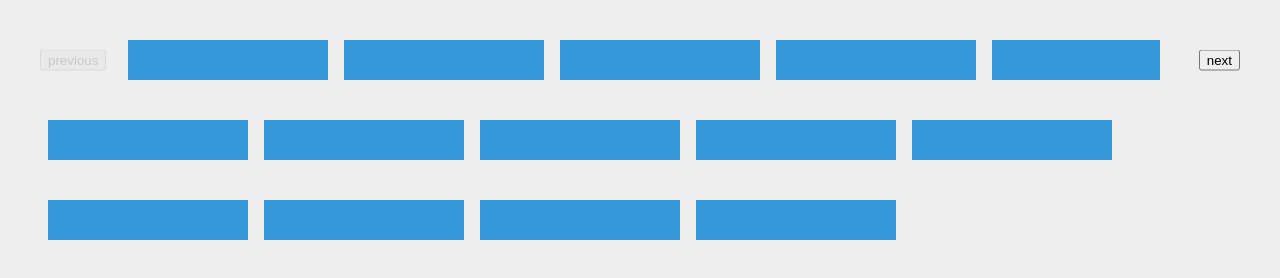
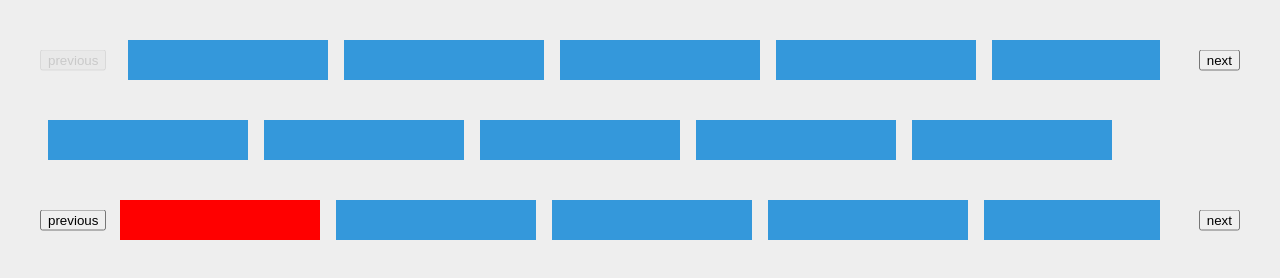
Before and after one commit to robinpoort/swipr, a website: page index.html in a window 1280 px wide. Drawn offline with Linux system fonts and the light colour scheme.

Commit message:
Scroll to start item on load if exists

```diff
--- a/index.html
+++ b/index.html
@@ -42,6 +42,10 @@
             padding-left: 80px;
             padding-right: 80px;
         }
+
+        .is-active {
+            background: red;
+        }
     </style>
 </head>
 <body>
@@ -73,6 +77,17 @@
         <div class="item"></div>
         <div class="item"></div>
         <div class="item"></div>
+        <div class="item"></div>
+        <div class="item"></div>
+        <div class="item"></div>
+        <div class="item is-active" data-swipr-start></div>
+        <div class="item"></div>
+        <div class="item"></div>
+        <div class="item"></div>
+        <div class="item"></div>
+        <div class="item"></div>
+        <div class="item"></div>
+        <div class="item"></div>
     </div>
 </div>
 
--- a/package.json
+++ b/package.json
@@ -1,7 +1,7 @@
 {
   "name": "swipr",
   "description": "Swipe through horizontal content. Buttons for non-mobile/non-touch devices. Natural swipe for mobile/touch devices",
-  "version": "1.0.1",
+  "version": "1.0.2",
   "homepage": "https://robinpoort.github.io/swipr/",
   "author": "https://github.com/robinpoort/swipr/graphs/contributors",
   "repository": {
--- a/src/js/swipr.js
+++ b/src/js/swipr.js
@@ -27,6 +27,7 @@
     var defaults = {
         wrapper: '[data-swipr-wrapper]',
         swiper: '[data-swipr]',
+        startItem: '[data-swipr-start]',
         swiprPreviousButtonClass: 'swipr-prev',
         swiprPreviousButtonContent: 'previous',
         swiprNextButtonClass: 'swipr-next',
@@ -400,7 +401,13 @@
                 hideButtons($swiper);
 
                 // Add initiated class
-                $swiper.parentNode.classList.add(settings.initiatedClass);
+                $swiper.parentNode.classList.add(localSettings.initiatedClass);
+
+                // See if there's a start item
+                var startScroll = $swiper.querySelector(localSettings.startItem);
+                if (startScroll) {
+                    animateScroll($swiper, startScroll.offsetLeft, settings.speed);
+                }
 
                 // Check for scrollbar
                 hasHorizontalScrollbar = $swiper.scrollWidth > $swiper.clientWidth;
```
Also changed, not shown: dist/js/swipr.js.
